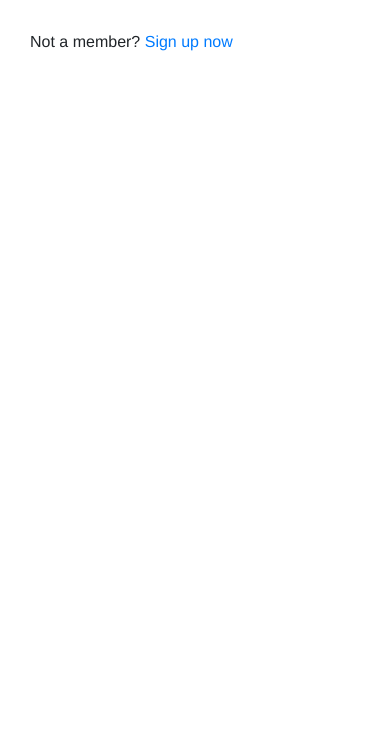
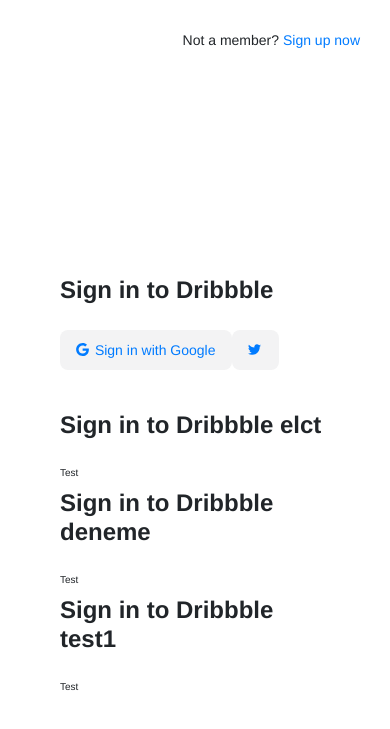
Before and after one commit to guli-dlbdk/flask-vue-boilerplate, a Flask app: page / in a window 390 px wide. Shown: the top 729 px of the page. Run offline with Flask 2, Linux system fonts and the light colour scheme; some libraries are stand-ins or nearby versions.

Commit message:
auth-content added

```diff
--- a/app/static/css/login.css
+++ b/app/static/css/login.css
@@ -21,10 +21,192 @@
 	color: #865C6C;
 }
 
+.sidebar-content {
+	height: 100vh;
+	width: initial;
+}
+
+header {
+	display: block;
+	text-align: left;
+	padding-top: 64px;
+	padding-left: 64px;
+	padding-bottom: 30px;
+	padding-right: 64px;
+}
+
+header .logo {
+	opacity: 0.7;
+	display: block;
+	margin-bottom: 31px;
+
+}
+
+.sidebar a {
+	color: inherit;
+	text-decoration: underline;
+}
+
+.dribbble-logo {
+	color: #865C6C;
+	fill: currentColor;
+	width: 90px;
+	height: auto;
+}
+
+.sidebar h1 {
+	font-family: inherit;
+	display: block;
+	font-size: 35px;
+    line-height: 38px;
+	font-weight: bold;
+	font-style: normal;
+	margin-bottom: 0px;
+}
+
+.artwork {
+	width: inherit;
+	display: flex;
+	flex-direction: column;
+	justify-content: flex-end;
+	flex-grow: 1;
+}
+
+.artwork-image {
+	background-image: url('/static/images/art.png');
+	object-fit: cover;
+	height: 557.5px;
+	max-height: 590.5px;
+	background-position: bottom center;
+    background-size: cover;
+
+}
+
+.artwork-attribution {
+	color: inherit;
+	font-size: 14px;
+	line-height: 14px;
+	padding-top: 25px;
+	padding-left: 64px;
+	padding-bottom: 35px;
+	padding-right: 64px;
+}
+
+p {
+	font-family: inherit;
+	display: block;
+	margin-bottom: 0px;
+}
+
+.content {
+	float: left;
+	width: calc(100% - 514px);
+	height: 100vh;
+}
+
+.content p {
+	font-size: 14px;
+	float: left;
+	display: block;
+}
+
+.nav{
+	display: flex;
+	justify-content: flex-end;
+	align-items: center;
+	flex-grow: 0;
+	padding-top: 30px;
+	padding-left: 30px;
+	padding-bottom: 0px;
+	padding-right: 30px;
+	position: relative;
+}
+.nav .link{
+	text-align: right;
+	flex-grow: 0;
+	margin: 0px;
+
+}
+
+main {
+	height: 100vh;
+	display: flex;
+	align-items: center;
+	justify-content: center;
+	flex-grow: 1;
+}
+
+.auth-content {
+	width: 100%;
+	max-width: 536px;
+	font-size: 10px;
+	display: block;
+	padding-top: 30px;
+	padding-left: 60px;
+	padding-bottom: 0px;
+	padding-right: 60px;
+}
+
+.auth-content h2 {
+	font-weight: bold;
+	font-size: 24px;
+	line-height: 29px;
+	margin-bottom: 26px;
+}
+
+.auth-connection {
+	margin: 0 0 40px;
+    display: flex;
+}
+
+.auth-connection a .auth-google {
+	flex-grow: 1;
+	position: relative;
+	background-color: #4285f4;
+
+}
+
+.auth-connection a .auth-twitter{
+	flex-grow: 1;
+	position: relative;
+}
+
+.form-btn{
+	height: 40px;
+	display: inline-block;
+	border: none;
+	box-sizing: border-box;
+	text-align: center;
+	font-size: 14px;
+    font-weight: 500;
+    line-height: 20px;
+	border-radius: 8px;
+	cursor: pointer;
+	padding-top: 10px;
+	padding-left: 16px;
+	padding-bottom: 10px;
+	padding-right: 16px;
+	background-color: #f3f3f4;
+}
+
+a.form-btn svg {
+	background-color: #f3f3f4;
+    fill: currentColor;
+    height: 13px;
+    width: 13px;
+    vertical-align: middle;
+    margin-top: -3px;
+    margin-right: 2px;
+}
+
 @media (max-width: 959px){
 	.sidebar {
 		display: none;
 	}
+	.content {
+		width: 100%;
+	}
+
 }
 
 @media (min-width: 960px) and (max-width: 961px){
@@ -77,108 +259,15 @@
 	}
 }
 
-.sidebar-content {
-	height: 100%;
-	width: initial;
-}
 
-header {
-	display: block;
-	text-align: left;
-	padding-top: 64px;
-	padding-left: 64px;
-	padding-bottom: 30px;
-	padding-right: 64px;
-}
 
-header .logo {
-	opacity: 0.7;
-	display: block;
-	margin-bottom: 31px;
 
-}
 
-.sidebar a {
-	color: inherit;
-	text-decoration: underline;
-}
+/*.auth-google {
+	background-color: #2A75F3;
+}*/
 
-.dribbble-logo {
-	color: #865C6C;
-	fill: currentColor;
-	width: 90px;
-	height: auto;
-}
 
-.sidebar h1 {
-	font-family: inherit;
-	display: block;
-	font-size: 35px;
-    line-height: 38px;
-	font-weight: bold;
-	font-style: normal;
-	margin-bottom: 0px;
-}
 
-.artwork {
-	width: inherit;
-	display: flex;
-	flex-direction: column;
-	justify-content: flex-end;
-	flex-grow: 1;
-}
 
-.artwork-image {
-	background-image: url('/static/images/art.png');
-	height: 557.5px;
-	max-height: 590.5px;
-	background-position: bottom center;
-    background-size: cover;
-
-}
-
-.artwork-attribution {
-	color: inherit;
-	font-size: 14px;
-	line-height: 14px;
-	padding-top: 25px;
-	padding-left: 64px;
-	padding-bottom: 35px;
-	padding-right: 64px;
-}
-
-p {
-	font-family: inherit;
-	display: block;
-	margin-bottom: 0px;
-}
-
-.content {
-	float: left;
-
-	height: 100vh;
-}
-
-.content p {
-	font-size: initial;
-	float: left;
-	display: block;
-}
-
-.nav{
-	display: flex;
-	justify-content: flex-end;
-	align-items: center;
-	flex-grow: 0;
-	padding-top: 30px;
-	padding-left: 30px;
-	padding-bottom: 0px;
-	padding-right: 30px;
-	position: relative;
-}
-.nav .link{
-	text-align: right;
-	flex-grow: 0;
-	margin: 0px;
-
-}
+/* https://bmr-poc.beyaz.net/novnc/?host=bmr-poc.beyaz.net&port=6080&encrypt=1&password=bmr123vnc */
--- a/app/templates/login.html
+++ b/app/templates/login.html
@@ -36,6 +36,36 @@
 		<nav class="nav">
 			<p class="link">Not a member?<a href="https://dribbble.com/signup/new"> Sign up now</a></p>
 		</nav>
+		<main>
+			<div class="auth-content">
+				<h2>Sign in to Dribbble</h2>
+				<div class="auth-connection">
+					<a class="form-btn auth-google" href="https://dribbble.com/auth/google">
+						<svg xmlns="http://www.w3.org/2000/svg" aria-labelledby="tococ90542jxlb6jhhwjfpcgv14w21g" role="img" viewBox="0 0 24 24" class="icon ">
+							<title id="tococ90542jxlb6jhhwjfpcgv14w21g">Google icon</title>
+							<path d="M12.24 10.285V14.4h6.806c-.275 1.765-2.056 5.174-6.806 5.174-4.095 0-7.439-3.389-7.439-7.574s3.345-7.574 7.439-7.574c2.33 0 3.891.989 4.785 1.849l3.254-3.138C18.189 1.186 15.479 0 12.24 0c-6.635 0-12 5.365-12 12s5.365 12 12 12c6.926 0 11.52-4.869 11.52-11.726 0-.788-.085-1.39-.189-1.989H12.24z"></path>
+						</svg>
+						Sign in with Google</a>
+					<a class="auth-twitter form-btn" href="https://dribbble.com/auth/Twitter?return_to=%2Fshots">
+						<svg xmlns="http://www.w3.org/2000/svg" aria-labelledby="3y57o161ksqfs2t0rq1p02byi65mdb1" role="img" viewBox="0 0 24 24" class="icon ">
+							<title id="3y57o161ksqfs2t0rq1p02byi65mdb1">Twitter icon</title>
+							<path d="M23.954 4.569c-.885.389-1.83.654-2.825.775 1.014-.611 1.794-1.574 2.163-2.723-.951.555-2.005.959-3.127 1.184-.896-.959-2.173-1.559-3.591-1.559-2.717 0-4.92 2.203-4.92 4.917 0 .39.045.765.127 1.124C7.691 8.094 4.066 6.13 1.64 3.161c-.427.722-.666 1.561-.666 2.475 0 1.71.87 3.213 2.188 4.096-.807-.026-1.566-.248-2.228-.616v.061c0 2.385 1.693 4.374 3.946 4.827-.413.111-.849.171-1.296.171-.314 0-.615-.03-.916-.086.631 1.953 2.445 3.377 4.604 3.417-1.68 1.319-3.809 2.105-6.102 2.105-.39 0-.779-.023-1.17-.067 2.189 1.394 4.768 2.209 7.557 2.209 9.054 0 13.999-7.496 13.999-13.986 0-.209 0-.42-.015-.63.961-.689 1.8-1.56 2.46-2.548l-.047-.02z"></path>
+						</svg>
+					</a>
+
+
+				</div>
+
+				<h2>Sign in to Dribbble elct</h2>
+				<label>Test</label>
+				<h2>Sign in to Dribbble deneme</h2>
+				<label>Test</label>
+				<h2>Sign in to Dribbble test1</h2>
+				<label>Test</label>
+
+			</div>
+
+		</main>
 
 	</section>
 	</div>
```
